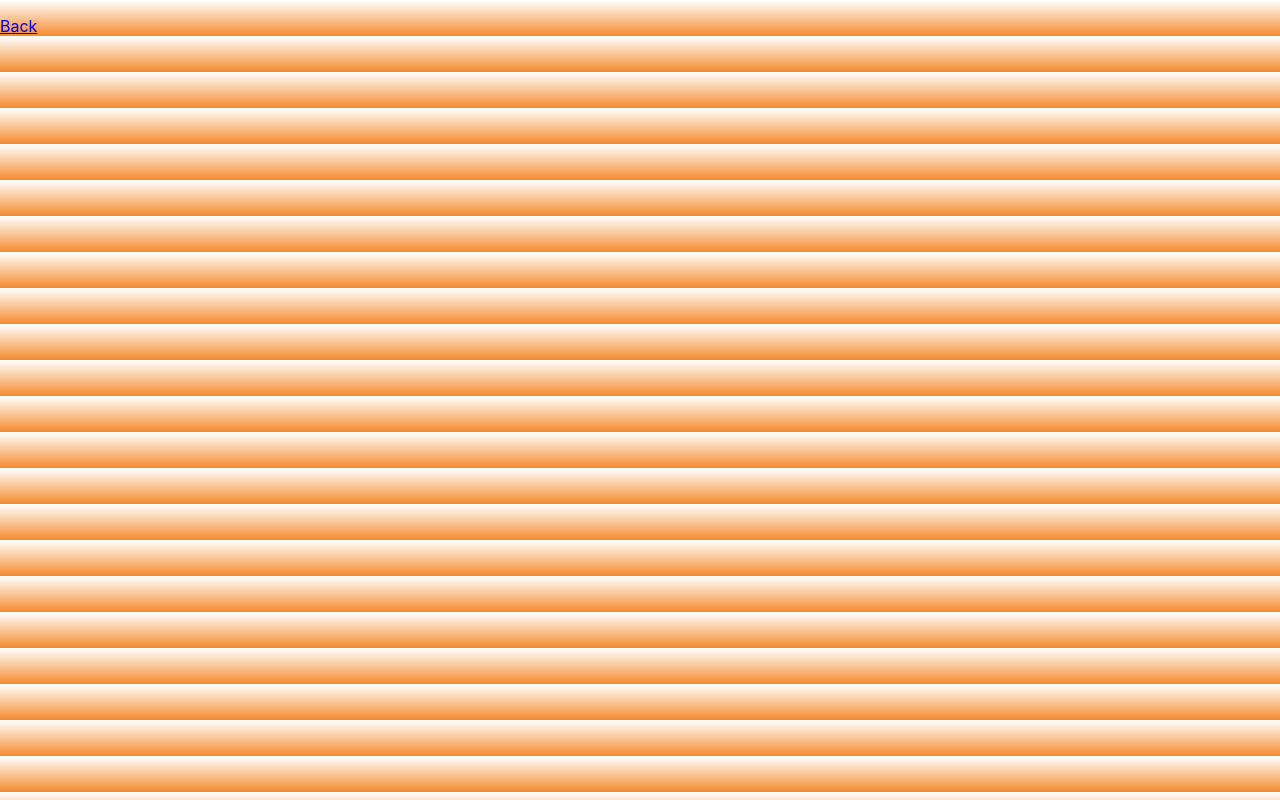
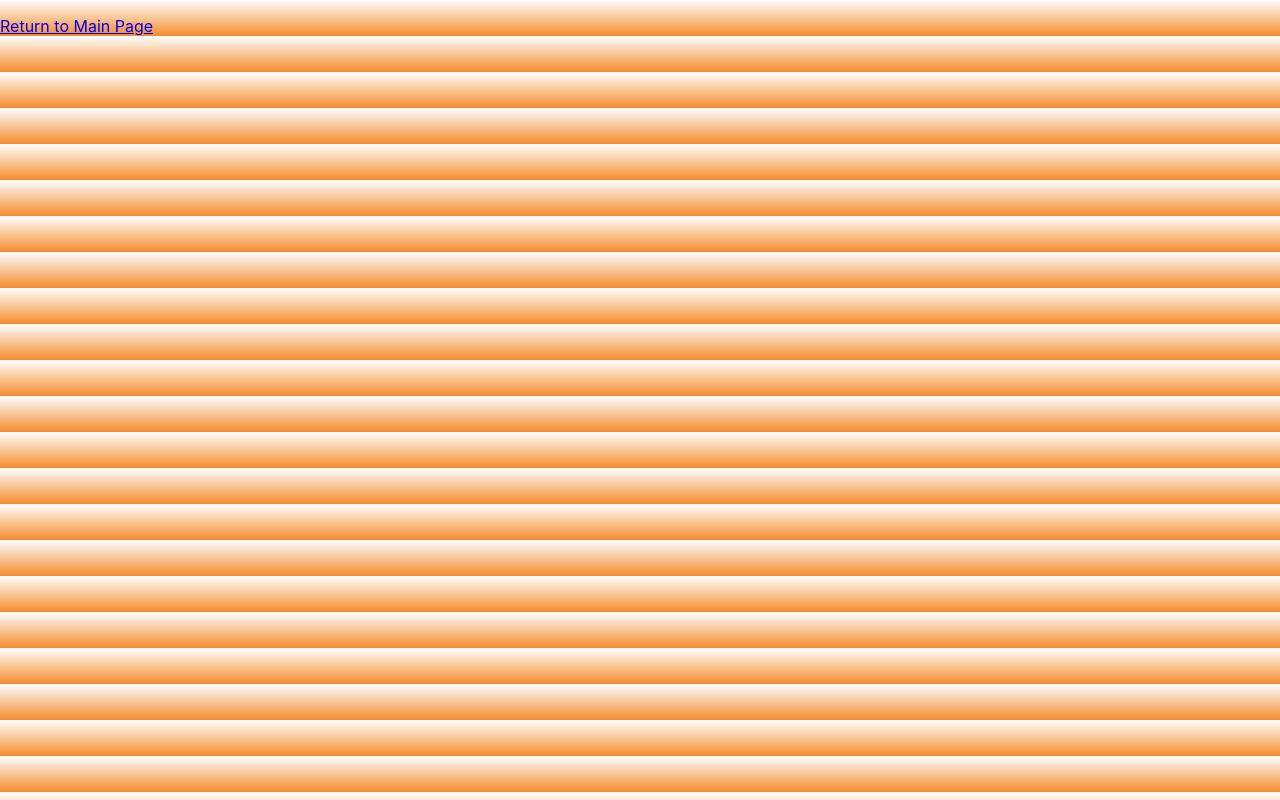
Before and after one commit to MuratGuld/sunsetvibes, a React (Create React App) app: page /checkout in a window 1280 px wide. Built offline with nearby package versions, Linux system fonts and the light colour scheme.

Commit message:
checkout button

```diff
--- a/src/components/Cart/BasketPopUp.js
+++ b/src/components/Cart/BasketPopUp.js
@@ -27,8 +27,12 @@ const BasketPopUp = ({ allProductsArray, updateShowCart }) => {
         <p>{product.title}</p>
         <img src={product.image} width="20" alt="" />
       </div>
-    ));
-  }
+    ))
+      {
+      <div>
+        <Link to={`/checkout`}>Checkout</Link>
+      </div>}
+  };
 
   return (
     <div id="myModal" className="modal">
@@ -39,7 +43,7 @@ const BasketPopUp = ({ allProductsArray, updateShowCart }) => {
         <div className="col">
           <h3>Sunset Vibes Cart</h3>
           {content}
-          <div><Link to={`/checkout`}>Checkout</Link></div>
+
         </div>
       </div>
     </div>
--- a/src/components/Checkout.js
+++ b/src/components/Checkout.js
@@ -11,7 +11,7 @@ const Checkout = () => {
         <ul>
             {cart.map(id => (<li>{id}</li>))}
         </ul>
-        <Link to={`/`}>Back</Link>
+        <Link to={`/`}>Return to Main Page</Link>
         </>
     )
 }
```
